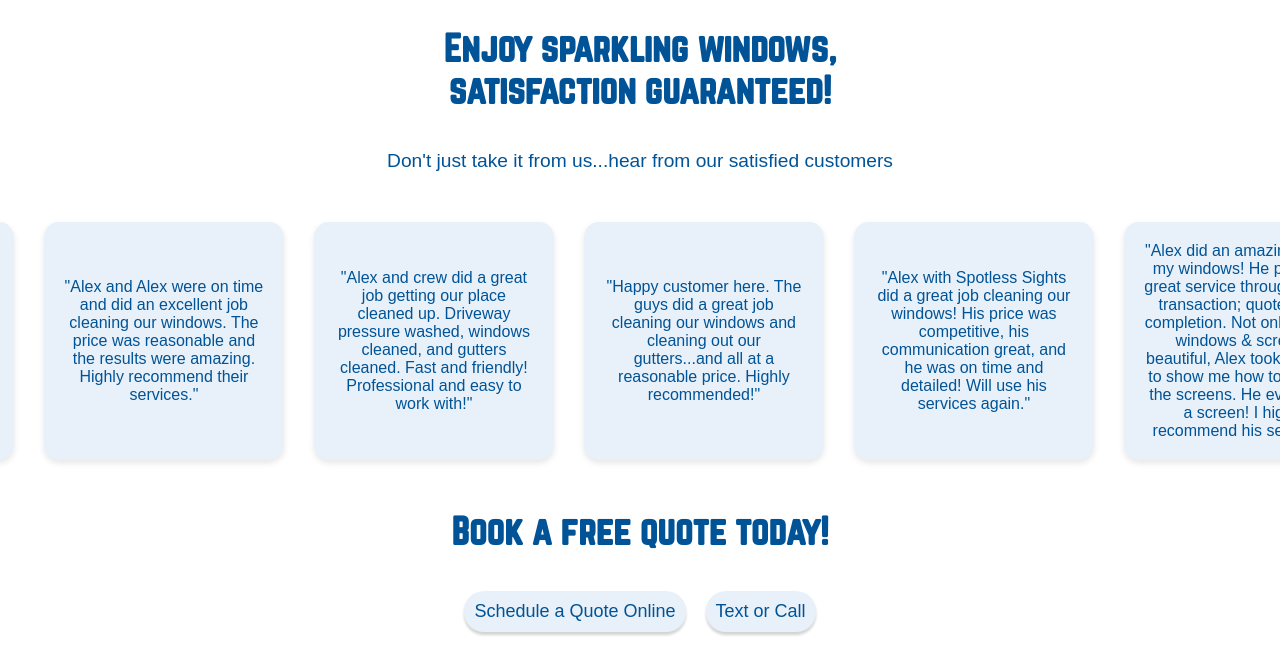
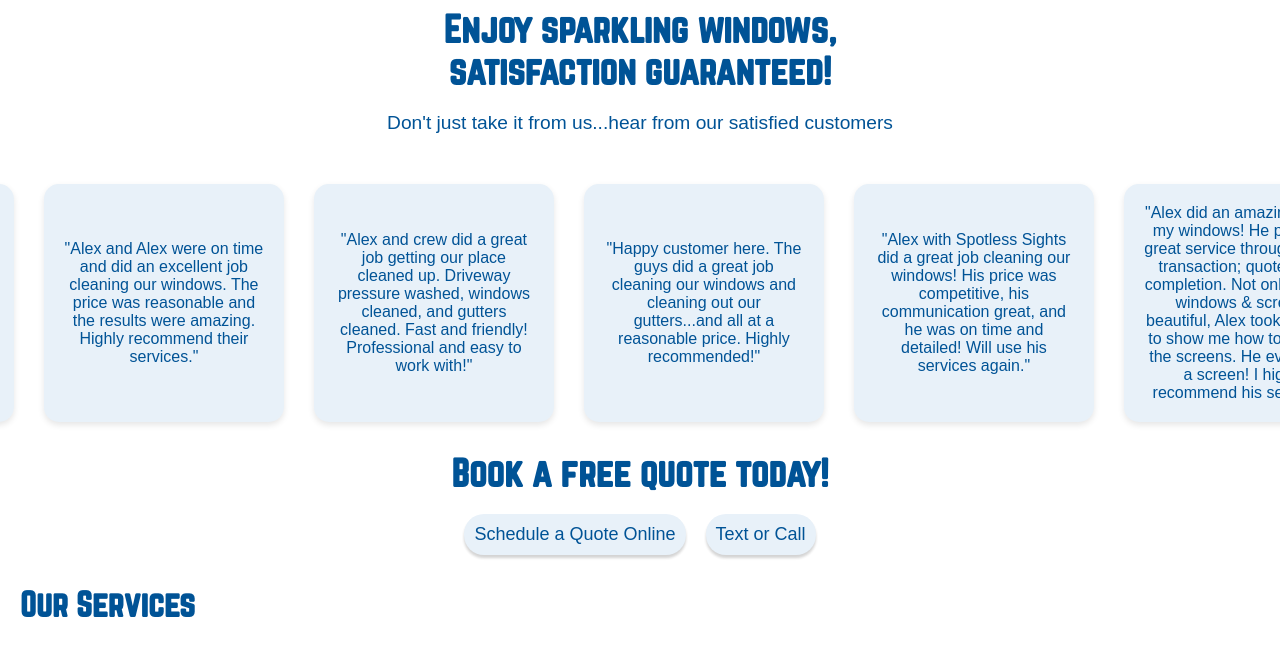
Before and after one commit to amspell04/spotlesssightsupdate, a plain HTML site: page index.html in a window 1280 px wide. Shown: the part 962-1618 px from the top of the page. Drawn offline with Linux system fonts and the light colour scheme.

Commit message:
Update styles.css

```diff
--- a/styles.css
+++ b/styles.css
@@ -9,6 +9,10 @@
     width: 100%;
     padding: 0;
     margin: 0;
+}
+
+h2{
+  margin: 10px;
 }
 
 body{
```
